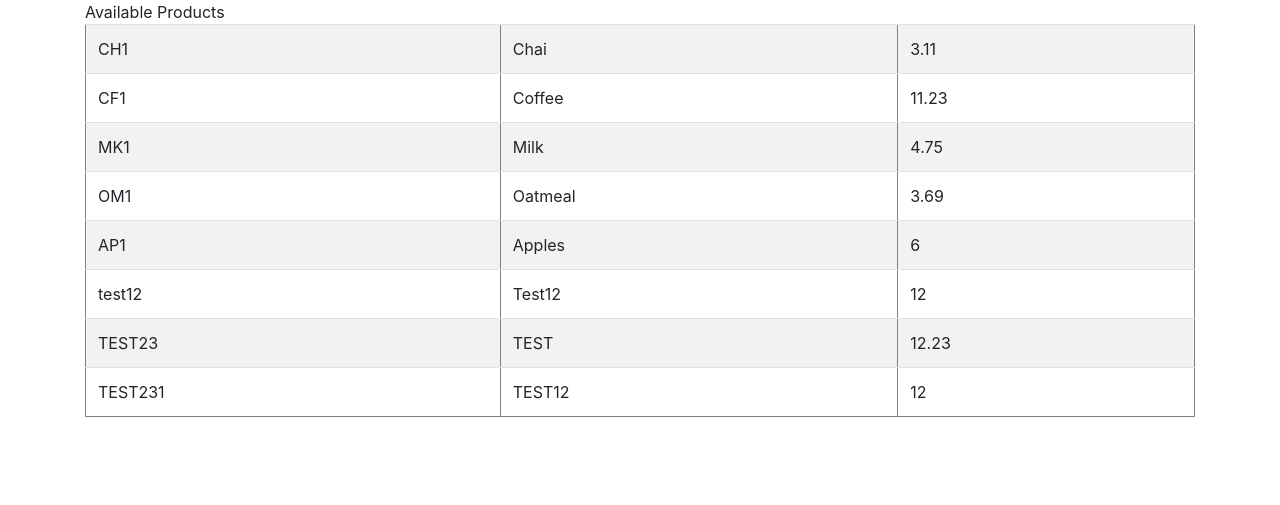
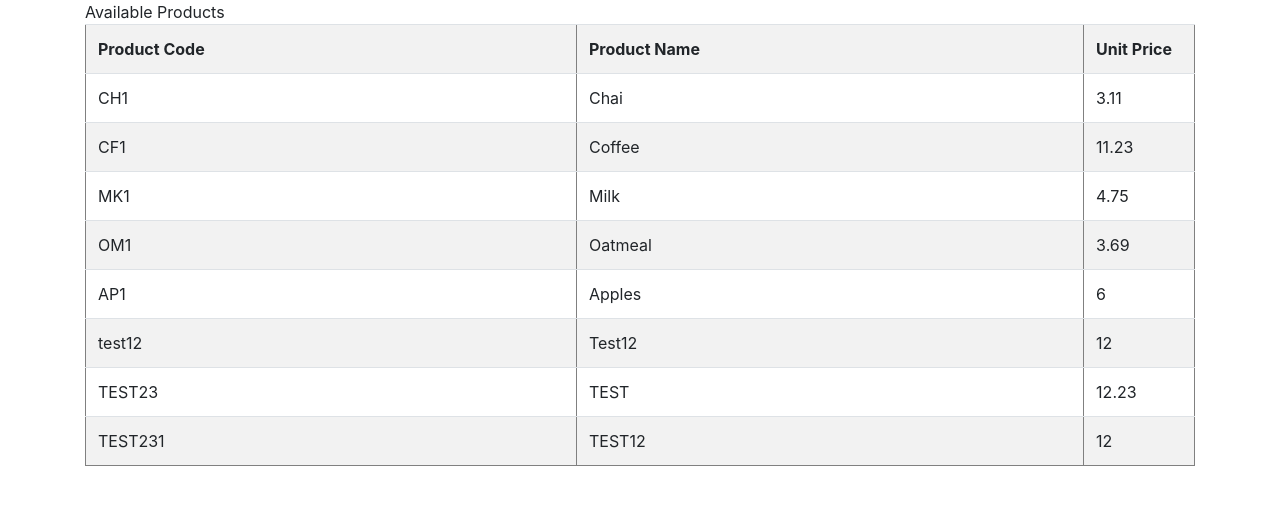
Before and after one commit to mjayant/check_out_system_git, a Flask app: page /show_product in a window 1280 px wide. Shown: the part 56-561 px from the top of the page. Run offline with Flask 2, Linux system fonts and the light colour scheme; data comes from the database, SQL or seed files in the repository; some libraries are stand-ins or nearby versions.

Commit message:
fixed table issue

```diff
--- a/src/templates/show_product.html
+++ b/src/templates/show_product.html
@@ -3,6 +3,11 @@
 <h>{% block title %}Available  Products {% endblock %}</h>
    <body>
       <table border = 1 class="table table-striped">
+         <tr>
+					<th style="text-align:left;">Product Code</th>
+					<th style="text-align:left;">Product Name</th>
+					<th style="text-align:left;" width="10%">Unit Price</th>
+				</tr>
          {% for item in context %}
             <tr>
                <td> {{ item.product_code }} </td>
```
